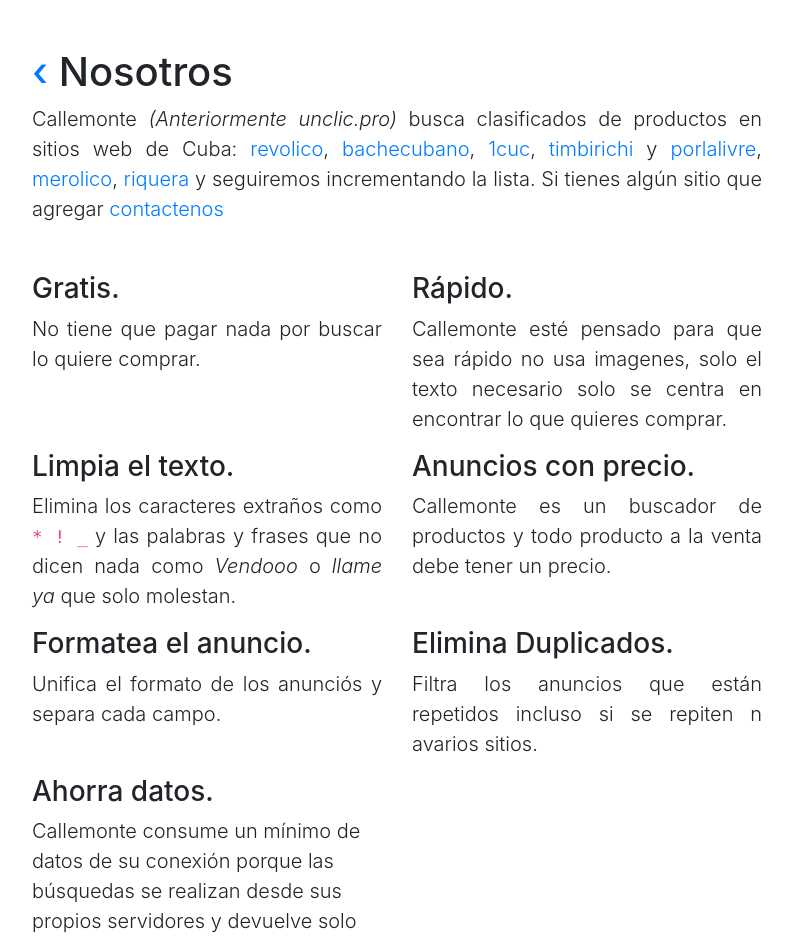
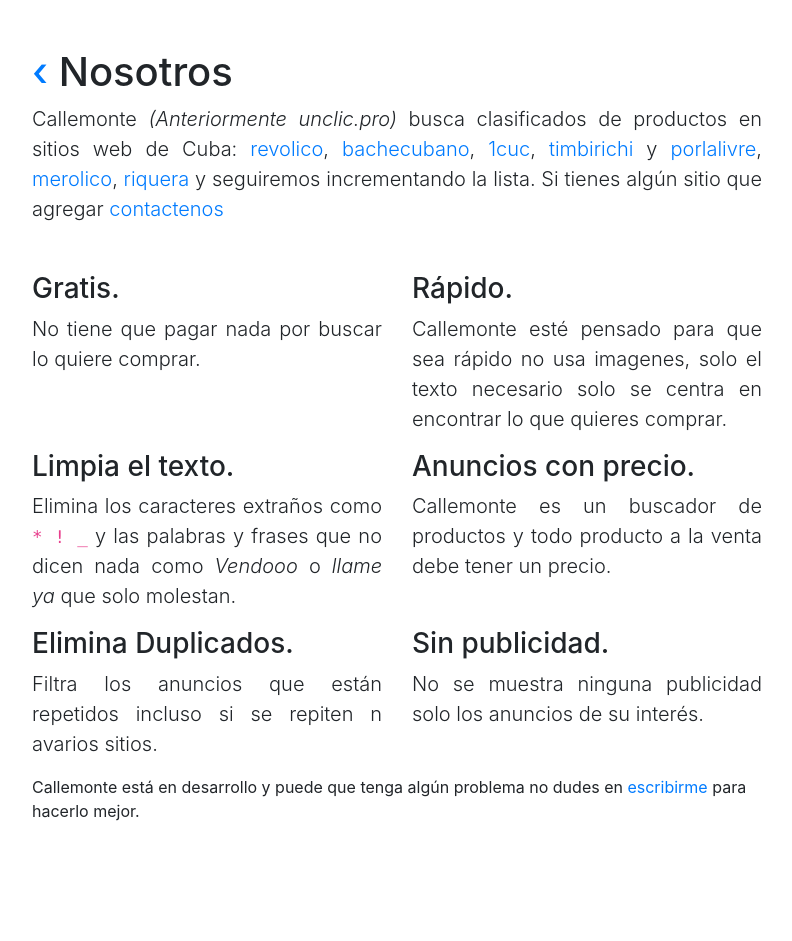
Before and after one commit to CarlosLugones/callemonte, a Nuxt app: page /about in a window 1280 px wide. Shown: the top 941 px of the page, without its empty margins (243-1035 px from the left). After the commit the page ends 839 px from the top, so only its background shows below. Built offline with nearby package versions, Linux system fonts and the light colour scheme.

Commit message:
update about

```diff
--- a/pages/about.vue
+++ b/pages/about.vue
@@ -29,32 +29,26 @@
             <h3>Anuncios con precio.</h3>
             <p class="lead text-justify"> Callemonte es un buscador de productos y todo producto a la venta debe tener un precio.</p>
           </div>
-
-          <div class="col-sm-6">
-            <h3>Formatea el anuncio.</h3>
-            <p class="lead text-justify"> Unifica el formato de los anunciós y separa cada campo.</p>
-          </div>
-
           <div class="col-sm-6">
             <h3>Elimina Duplicados.</h3>
             <p class="lead text-justify">Filtra los anuncios que están repetidos incluso si se repiten n avarios sitios.</p>
           </div>
 
-<!--           <div class="col-sm-6">
+          <div class="col-sm-6">
             <h3>Sin publicidad.</h3>
-            <p class="lead text-justify"> No se muestran ni se mostrará ninguna publicidad solo los anuncios de su interés. </p>
+            <p class="lead text-justify">No se muestra ninguna publicidad solo los anuncios de su interés. </p>
           </div>
- -->
+
 <!--           <div class="col-sm-6">
             <h3>Búsquedas on-line.</h3>
             <p class="lead text-justify"> Todas las búsquedas se realizan directamente desde cada sitio. Callemonte no tiene base de datos para guardar los anuncios.</p>
           </div> -->
-          <div class="col-sm-6">
+ <!--          <div class="col-sm-6">
             <h3>Ahorra datos.</h3>
             <p class="lead"> Callemonte consume un mínimo de datos de su conexión porque las búsquedas se realizan desde sus propios servidores y devuelve solo los datos necesarios.</p>
-          </div>
+          </div> -->
         </div>
-        <p>Callemonte está en desarrollo y puede que tenga algún problema no dudes en <a href="/contact">escribirme</a> para hacerlo mejor.</p>
+        <p clas="lead">Callemonte está en desarrollo y puede que tenga algún problema no dudes en <a href="/contact">escribirme</a> para hacerlo mejor.</p>
 
 
       </div>
```
